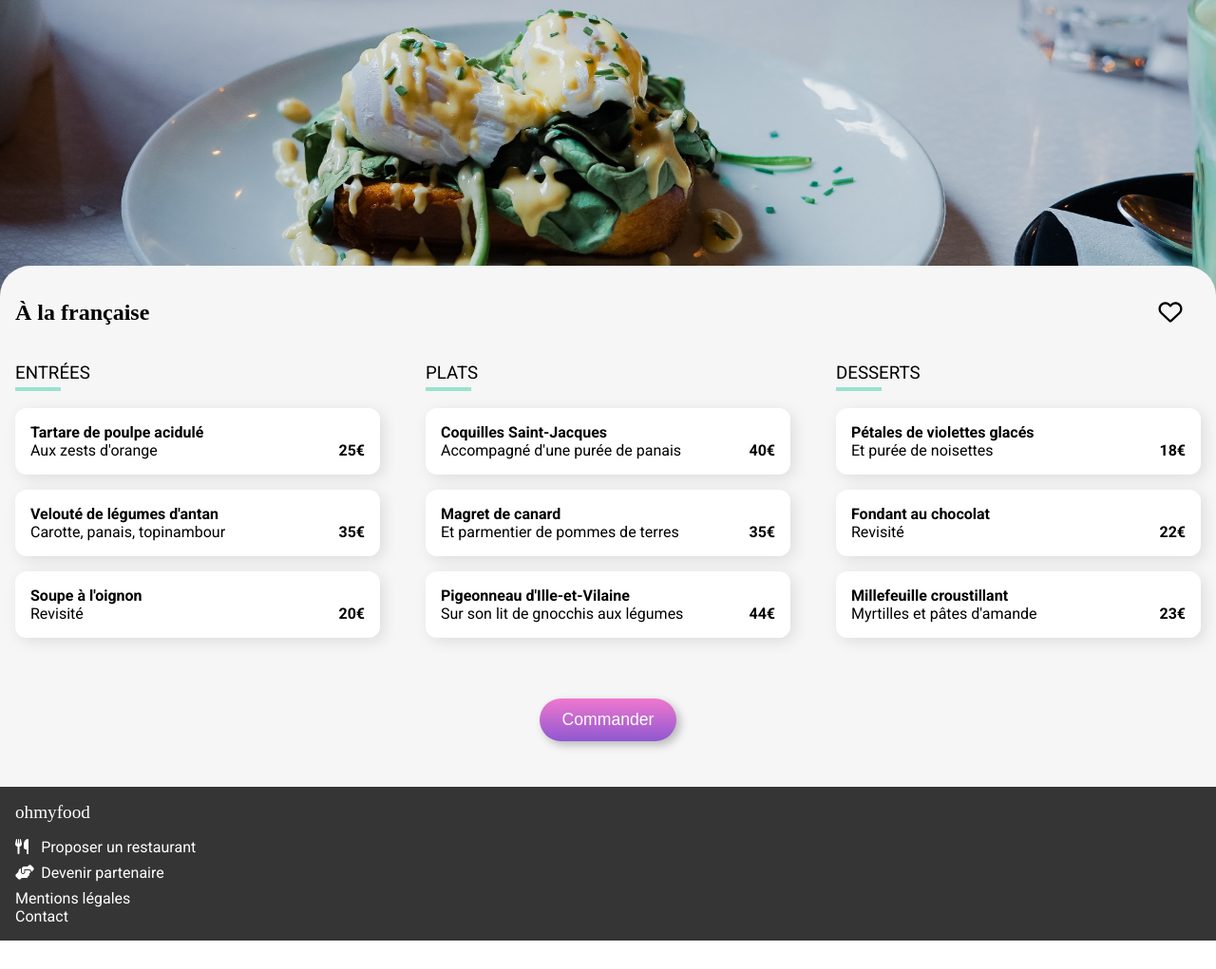
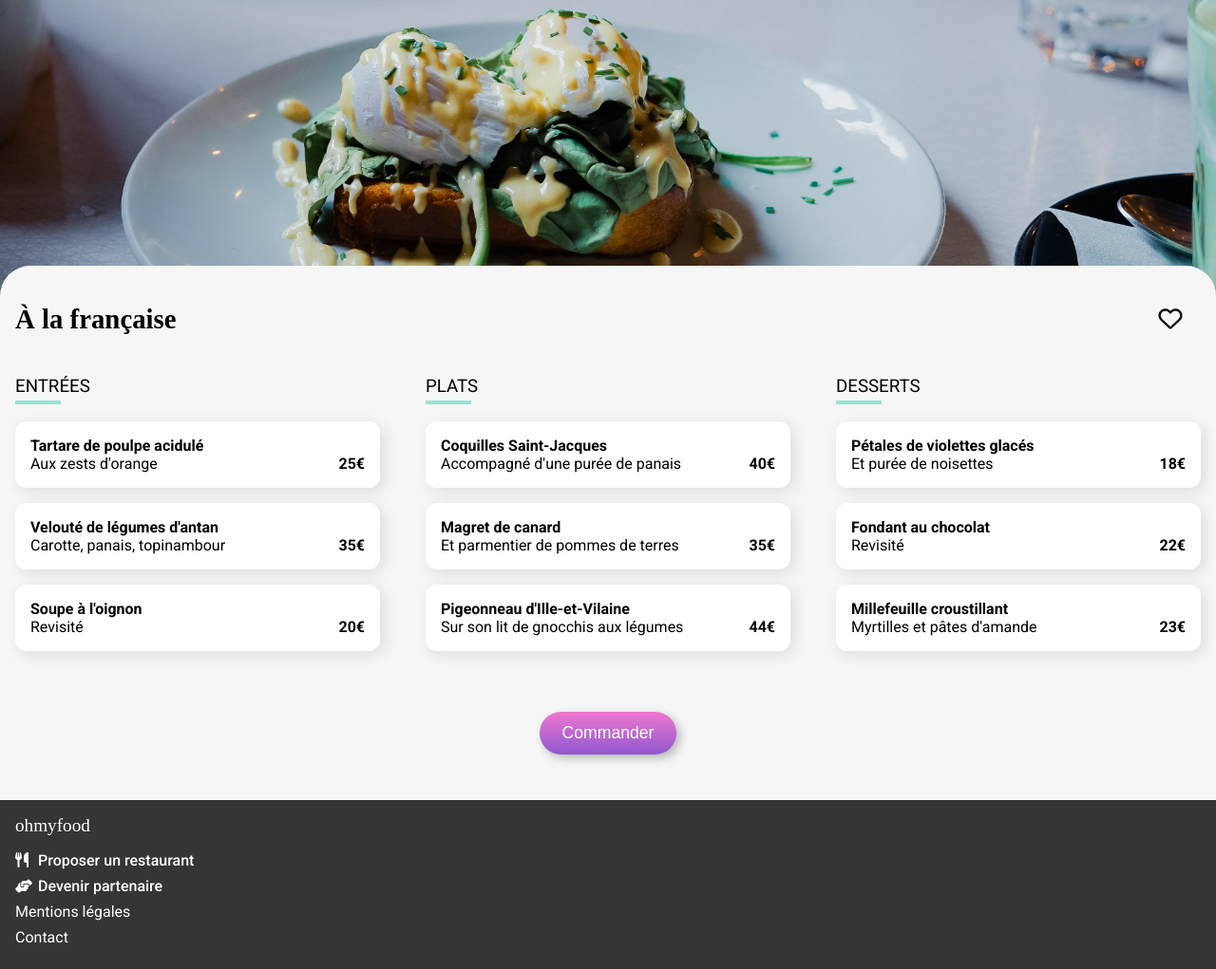
Before and after one commit to LoicCallaerts/OhMyFood, a website: page a_la_francaise.html in a window 1280 px wide. Shown: the part 241-1262 px from the top of the page at 95% size. Before the commit the page ends 1232 px from the top, so only its background shows below. Drawn offline with Linux system fonts and the light colour scheme; a web font is replaced by a local one.

Commit message:
règlage du footer + bord du coeur

```diff
--- a/css/style.css
+++ b/css/style.css
@@ -24,6 +24,14 @@
   }
   100% {
     transform: translateY(0);
+  }
+}
+@keyframes hearth {
+  0% {
+    bottom: 0%;
+  }
+  100% {
+    bottom: 100%;
   }
 }
 body, html {
@@ -76,12 +84,16 @@ body, html {
 }
 .footer__listElt {
   margin: 0.5rem 0;
+  font-weight: 500;
 }
 .footer__listElt:first-child {
   margin-top: 0;
 }
 .footer__listElt:last-child {
   margin-bottom: 0;
+}
+.footer__listLight {
+  margin: 0.5rem 0;
 }
 .footer__link {
   color: white;
@@ -91,7 +103,7 @@ body, html {
   text-decoration: underline;
 }
 .footer__icon {
-  width: 1.2rem;
+  width: 1rem;
   margin-right: 0.5rem;
 }
 
@@ -376,11 +388,11 @@ body, html {
 }
 .menu__title {
   font-family: "Shrikhand", "cursive";
+  font-size: 1.8rem;
 }
 .menu__btn {
   height: 2rem;
   width: 2rem;
-  background-color: transparent;
   border: transparent 0px solid;
   padding: 0;
   display: flex;
@@ -389,13 +401,17 @@ body, html {
   cursor: pointer;
   position: relative;
   background-color: black;
+  will-change: opacity;
+  transform: translateZ(0);
 }
 .menu__btn:hover::before {
   opacity: 1;
+  will-change: opacity;
+  transform: translateZ(0);
 }
 .menu__btn::before {
   opacity: 0;
-  transition: 0.5s;
+  transition: opacity 0s, 0.05s;
   content: "";
   position: absolute;
   top: 0;
@@ -403,9 +419,12 @@ body, html {
   height: 100%;
   width: 100%;
   background: linear-gradient(0deg, #9356DC 0%, #FF79DA 100%);
+  transition: transform ease;
+  will-change: opacity;
+  transform: translateZ(0);
 }
 .menu__like {
-  transition-duration: 0.25s;
+  transition: opacity 0s, 0.8s;
   background-color: #f6f6f6;
   position: absolute;
   top: 0;
@@ -417,9 +436,13 @@ body, html {
   justify-content: center;
   mix-blend-mode: lighten;
   font-size: 25px;
+  will-change: opacity;
+  transform: translateZ(0);
 }
 .menu__btn:hover .menu__like--noBg {
   opacity: 0;
+  will-change: opacity;
+  transform: translateZ(0);
 }
 
 .submenus {
@@ -590,4 +613,8 @@ body, html {
   color: inherit;
 }
 
+.fa-hands-helping:before {
+  font-size: 0.9rem;
+}
+
 /*# sourceMappingURL=style.css.map */
```
